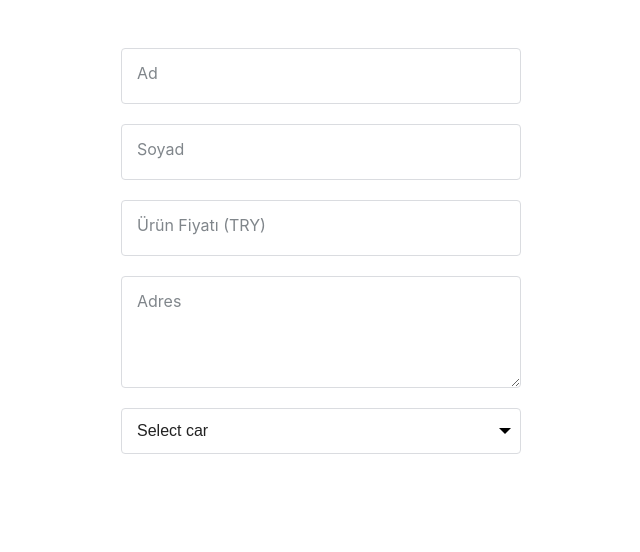
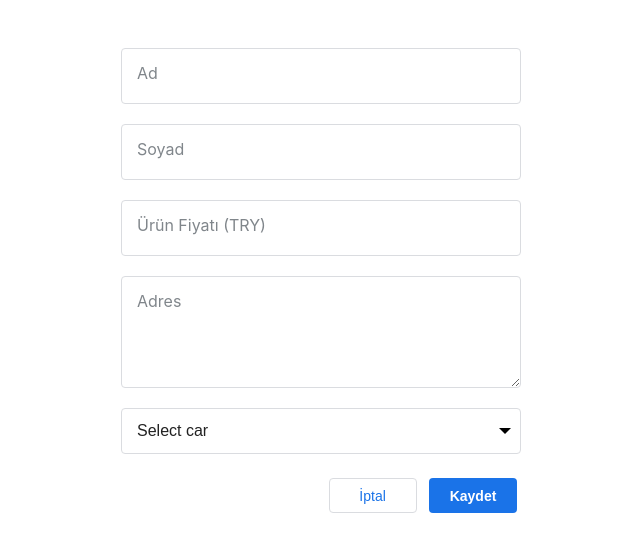
Before and after one commit to harundemr/hd-google-style-elements, a plain HTML site: page index.html in a window 1280 px wide. Shown: the whole page, without its empty margins (319-959 px from the left). Drawn offline with Linux system fonts and the light colour scheme.

Commit message:
button complated

```diff
--- a/css/hd-style.css
+++ b/css/hd-style.css
@@ -145,3 +145,44 @@ body{
 .hd-select-arrow-active{
   border: 2px solid #1a73e8;
 }
+
+/* button */
+.hd-button{
+  height: 35px;
+  font-family: Arial, Helvetica, sans-serif;
+}
+.hd-button-colored{
+  height: 100%;
+  min-width: 88px;
+  padding: 0 8px;
+  margin:4px;
+  background-color: #1a73e8;
+  border:0;
+  border-radius: 4px;
+  color:#fff;
+  font-size: 14px;
+  font-weight: 700;
+  line-height: 20px;
+  cursor: pointer;
+  outline:none;
+}
+.hd-button-colorless{
+  height: 100%;
+  min-width: 88px;
+  padding: 0 8px;
+  margin:4px;
+  background-color: #fff;
+  border:1px solid #dadce0;
+  border-radius: 4px;
+  color:#1a73e8;
+  font-size: 14px;
+  font-weight: 500;
+  line-height: 20px;
+  cursor: pointer;
+  transition: background-color .2s .1s;
+  outline:none;
+}
+.hd-button-colorless:hover{
+  background-color: #e8f0fe;
+  border: 1px solid #d2e3fc;
+}
--- a/index.html
+++ b/index.html
@@ -42,6 +42,12 @@
                 </select>
             </div>
             <br>
+
+            <div class="hd-button" style="float:right;">
+                <button class="hd-button-colorless" >İptal</button>
+                <button class="hd-button-colored">Kaydet</button>
+            </div>
+            <br>
         </div>
     </div>
 
```
